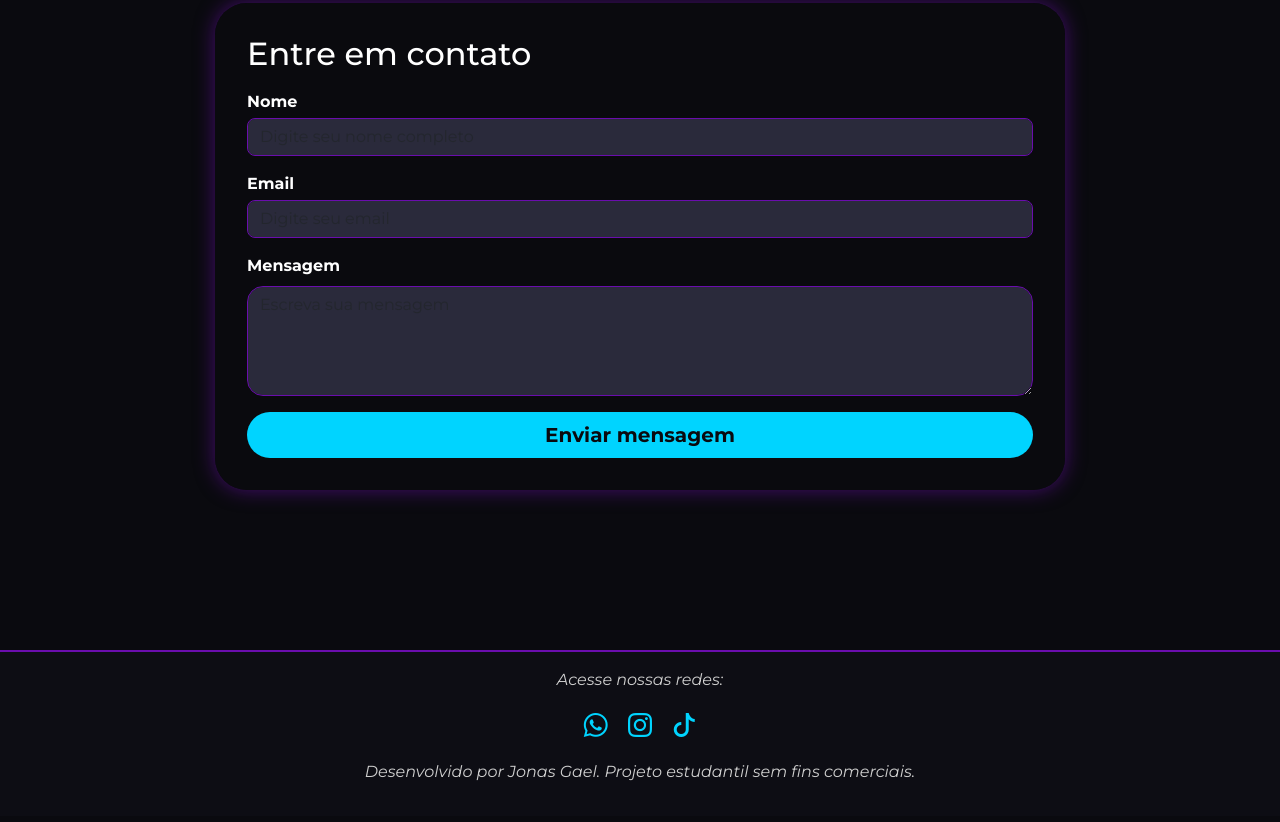
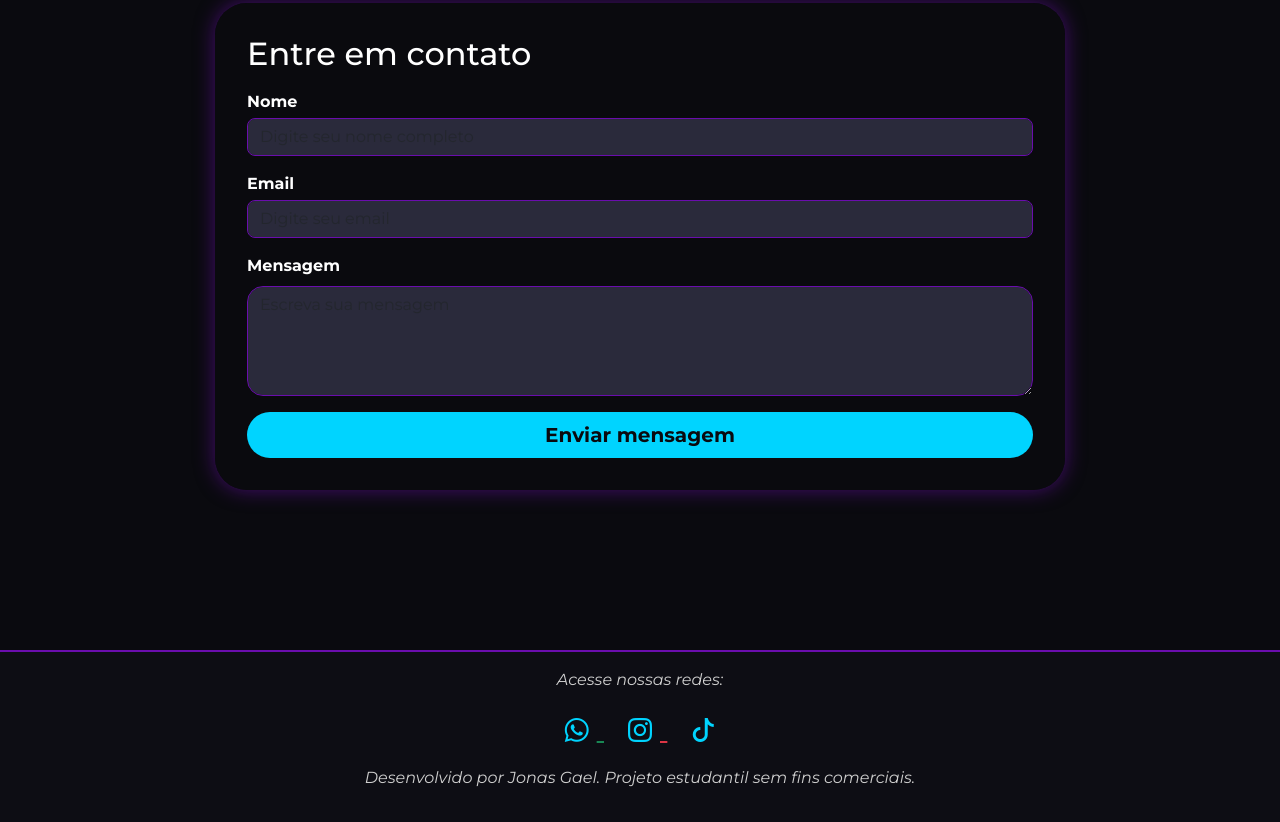
Before and after one commit to jonasgaelcosta/teste, a plain HTML site: page index.html in a window 1280 px wide. Shown: the part 3099-3921 px from the top of the page. Drawn offline with nearby package versions, Linux system fonts and the light colour scheme.

Commit message:
Update index.html

```diff
--- a/index.html
+++ b/index.html
@@ -117,13 +117,26 @@
         </section>
     </main>
 
-    <footer class="text-center p-3 fst-italic">
-        <p>Acesse nossas redes:</p>
+   <footer class="text-center p-3 fst-italic">
+    <p>Acesse nossas redes:</p>
+
+    <!-- WhatsApp -->
+    <a href="https://wa.me/5512996519236" target="_blank" class="text-success fs-3 me-3">
         <i class="bi bi-whatsapp"></i>
+    </a>
+
+    <!-- Instagram -->
+    <a href="https://www.instagram.com/jonasgaelcosta/" target="_blank" class="text-danger fs-3 me-3">
         <i class="bi bi-instagram"></i>
+    </a>
+
+    <!-- TikTok -->
+    <a href="https://www.tiktok.com/@jonasgaelcosta" target="_blank" class="text-dark fs-3">
         <i class="bi bi-tiktok"></i>
-        <p class="mt-3">Desenvolvido por Jonas Gael. Projeto estudantil sem fins comerciais.</p>
-    </footer>
+    </a>
+
+    <p class="mt-3">Desenvolvido por Jonas Gael. Projeto estudantil sem fins comerciais.</p>
+</footer>
 
     <script src="script.js"></script>
 
```
